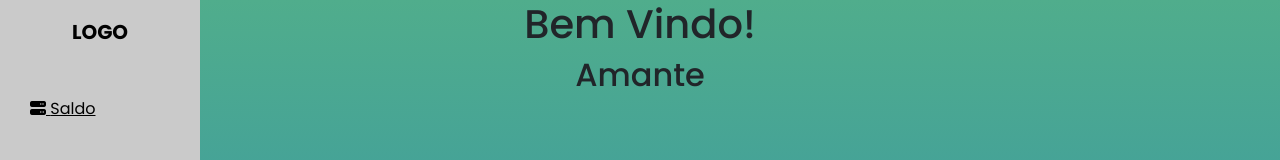
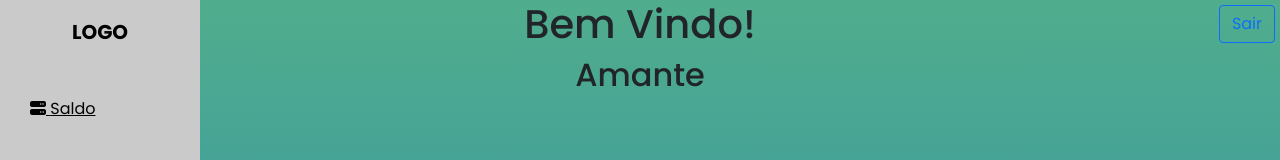
Before and after one commit to Peternelli99/Trabalho_EngenhariaSoftware, a plain HTML site: page CRUD/telaInicial.html in a window 1280 px wide. Shown: the top 160 px of the page. Drawn offline with nearby package versions, Linux system fonts and the light colour scheme.

Commit message:
Arrumando o css do botão de sair

```diff
--- a/CRUD/css/telainicial.css
+++ b/CRUD/css/telainicial.css
@@ -62,5 +62,8 @@ header{
 }
 
 .sair{
-    position: absolute;
+    position: fixed;
+    top: 5px;
+    right: 5px;
+    z-index: 1;
 }
```
